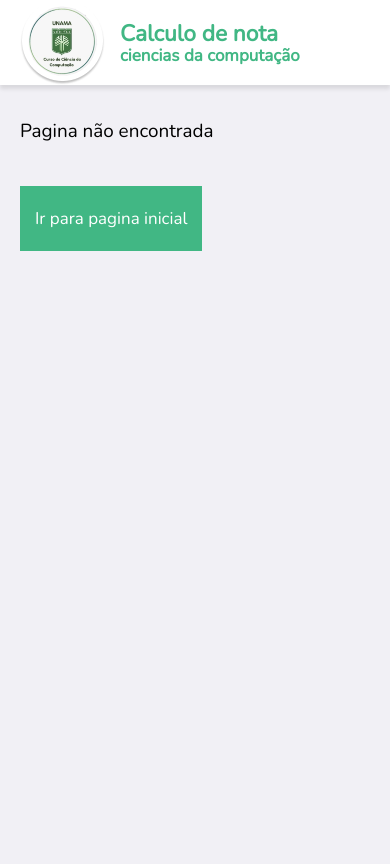
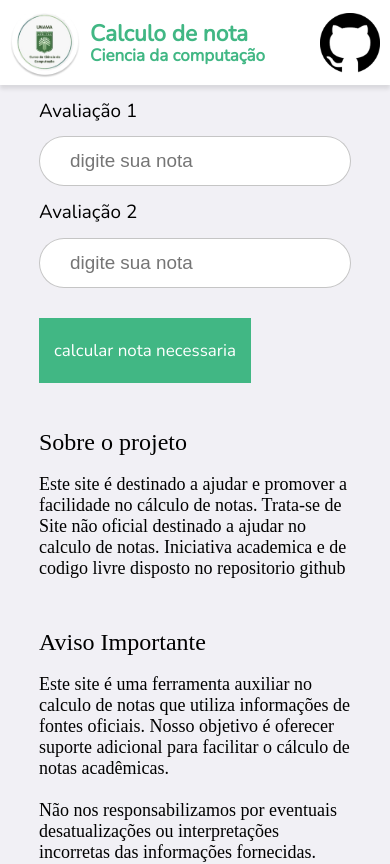
Before and after one commit to marco0antonio0/calculadora-notas-faculdade, a Next.js app: page /sobre in a window 390 px wide. Before the commit this address had no page. Shown: the top 864 px of the page. Built offline with nearby package versions, Linux system fonts and the light colour scheme.

Commit message:
carregando updates

```diff
--- a/src/components/ShowResultado/style.module.css
+++ b/src/components/ShowResultado/style.module.css
@@ -1,4 +1,5 @@
 @import url("https://fonts.googleapis.com/css2?family=Nunito&display=swap");
+
 .container_1 {
   margin-top: 50px;
   display: flex;
@@ -8,10 +9,12 @@
   min-height: 30px;
   margin: auto;
 }
+
 .tiulo h1 {
   font-weight: 400;
   font-family: "Nunito", sans-serif;
 }
+
 .showContainer {
   padding: 15px;
   height: auto;
@@ -21,9 +24,11 @@
   border-radius: 25px;
   border: solid rgba(0, 0, 0, 0.25) 0.5mm;
 }
+
 .showContainer p {
   font-size: 5mm;
 }
+
 /* ============================================ */
 .btn_click {
   cursor: pointer;
@@ -38,6 +43,7 @@
   display: flex;
   flex-direction: row;
 }
+
 .effects_h2 {
   filter: brightness(100%);
   user-select: none;
@@ -47,33 +53,43 @@
   font-weight: 400;
   color: white;
 }
+
 .btn_click:hover .effects_h2 {
   filter: brightness(0%);
 }
+
 /* ============================================ */
 @media (max-width: 760px) {
   .effects_h2 {
     font-size: 5mm;
   }
+
   .btn_click {
     height: 65px;
   }
+
   .container_1 {
     margin-top: 20px;
     width: 70%;
-    margin-left: 20px;
+    /* margin-left: 20px; */
+    margin: auto;
   }
+
   .tiulo {
     font-size: 3.5mm;
   }
 }
+
 @media (max-width: 510px) {
   .effects_h2 {
     font-size: 4.5mm;
   }
+
   .container_1 {
     width: 80%;
+    margin: auto;
   }
+
   .tiulo {
     font-size: 2.5mm;
   }
--- a/src/components/ShowResultado/widget.js
+++ b/src/components/ShowResultado/widget.js
@@ -15,7 +15,7 @@ export default function Widget_campo_texto() {
         {/* =================================================== */}
 
         <div className={styles.tiulo}>
-          {med <= 4 ? <h1>Resposta:</h1> : <h1>{med >= 7 ? 'Voce ja esta aprovado !!' : 'Avaliação Final necessaria !!'}</h1>}
+          {med <= 4 ? <h1>Resposta:</h1> : <h1>{med >= 7 ? 'Voce ja esta aprovado !!' : 'Avaliação Final necessária !!'}</h1>}
         </div>
         {med <= 4 ? <div className={styles.showContainer}>
           <p>
@@ -36,7 +36,7 @@ export default function Widget_campo_texto() {
           <div className={styles.showContainer}>
             {med < 7 ? (
               <p>
-                A av1= {av1} , av2= {av2}. <br /> Logo sera necessario obter a
+                A av1= {av1} , av2= {av2}. <br /> Logo sera necessário obter a
                 pontuação de {nf} pontos para ser
                 aprovado na avaliação final
                 <br />
--- a/src/components/appbar/style.module.css
+++ b/src/components/appbar/style.module.css
@@ -1,4 +1,5 @@
 @import url("https://fonts.googleapis.com/css2?family=Nunito&display=swap");
+
 .container_1 {
   display: flex;
   flex-direction: row;
@@ -6,6 +7,7 @@
   background-color: white;
   box-shadow: 0px 4px 4px 0px rgba(0, 0, 0, 0.1);
 }
+
 .img_logo {
   display: flex;
   flex-direction: row;
@@ -14,11 +16,40 @@
   margin: auto 50px;
   margin-right: 30px;
 }
+
 .img_logo img {
   margin: auto;
-  height: 100%;
-  width: 100%;
+  height: 90px;
+  width: 90px;
 }
+
+
+.img_logo_v2 {
+  cursor: pointer;
+  display: flex;
+  flex-direction: row;
+  width: auto;
+  height: 80%;
+  margin: auto;
+  margin-right: 50px;
+}
+
+
+
+.img_logo_v2:active {
+  transform: scale(1.05);
+}
+
+.img_logo_v2 img {
+  margin: auto;
+  height: 70px;
+  width: 70px;
+}
+
+
+
+
+
 .titulo {
   display: flex;
   flex-direction: column;
@@ -26,11 +57,13 @@
   width: auto;
   margin: auto 0;
 }
+
 .titulo h1 {
   color: rgba(65, 183, 132, 1);
   font-family: "Nunito", sans-serif;
   margin: 0;
 }
+
 .titulo h3 {
   color: rgba(65, 183, 132, 1);
   font-family: "Nunito", sans-serif;
@@ -42,36 +75,71 @@
   .container_1 {
     height: 90px;
   }
+
   .titulo h3 {
     font-size: 5mm;
   }
+
   .titulo h1 {
     font-size: 8mm;
   }
+
   .img_logo {
     height: 100%;
     margin-right: 15px;
   }
+
+  .img_logo_v2 {
+    height: 100%;
+    margin-right: 40px;
+  }
 }
+
 @media (max-width: 660px) {
   .container_1 {
     height: 85px;
   }
+
   .titulo h3 {
     font-size: 4.5mm;
   }
+
   .titulo h1 {
     font-size: 6mm;
   }
 }
+
 @media (max-width: 500px) {
+  .img_logo img {
+    height: 70px;
+    width: 70px;
+  }
+
+  .img_logo_v2 img {
+    height: 60px;
+    width: 60px;
+  }
+
   .titulo h3 {
     font-size: 4.5mm;
   }
+
   .titulo h1 {
     font-size: 6mm;
   }
+
   .img_logo {
     margin-left: 20px;
   }
+
+  .img_logo_v2 {
+    margin-right: 10px;
+  }
 }
+
+@media (max-width:450px) {
+  .img_logo {
+    margin-right: 10px;
+    margin-left: 10px;
+  }
+}
--- a/src/components/appbar/widget.js
+++ b/src/components/appbar/widget.js
@@ -1,6 +1,8 @@
 import Image from "next/image";
 import styles from "./style.module.css";
+import { Router, useRouter } from "next/router";
 export default function Widget_appBar() {
+  const r = useRouter()
   return (
     <>
       <div className={styles.container_1}>
@@ -9,7 +11,10 @@ export default function Widget_appBar() {
         </div>
         <div className={styles.titulo}>
           <h1>Calculo de nota </h1>
-          <h3>ciencias da computação</h3>
+          <h3>Ciencia da computação</h3>
+        </div>
+        <div className={styles.img_logo_v2} onClick={() => { r.push("https://github.com/marco0antonio0/calculadora-notas-faculdade") }}>
+          <img src={"/images/icon_github.png"}></img>
         </div>
       </div>
     </>
--- /dev/null
+++ b/src/components/componentAviso/style.module.css
@@ -0,0 +1,29 @@
+.container_1 {
+    display: flex;
+    flex-direction: column;
+    margin: auto;
+    margin-top: 30px;
+    max-width: 700px;
+}
+
+.container_1 h1 {
+    font-size: x-large;
+    font-weight: 500;
+}
+
+.container_1 p {
+    font-size: large;
+}
+
+@media (max-width: 760px) {
+    .container_1 {
+        max-width: 70%;
+    }
+}
+
+@media (max-width: 510px) {
+
+    .container_1 {
+        max-width: 80%;
+    }
+}
--- /dev/null
+++ b/src/components/componentAviso/widget.jsx
@@ -0,0 +1,23 @@
+import styles from "./style.module.css";
+export default function Widget_aviso() {
+    return (
+        <>
+            <div className={styles.container_1}>
+                <h1>Sobre o projeto
+                    <br />
+                    <p>
+                        Este site é destinado a ajudar e promover a facilidade no cálculo de notas. Trata-se de Site não oficial destinado a ajudar no calculo de notas. Iniciativa academica e de codigo livre disposto no repositorio github
+                    </p>
+                </h1>
+                <h1>Aviso Importante
+                    <br />
+                    <p>Este site é uma ferramenta auxiliar no calculo de notas que utiliza informações de fontes oficiais. Nosso objetivo é oferecer suporte adicional para facilitar o cálculo de notas acadêmicas. <br /> <br />
+                        Não nos responsabilizamos por eventuais desatualizações ou interpretações incorretas das informações fornecidas. <br /> <br />
+                        Nosso objetivo é fornecer uma ferramenta que ajude a calcular notas de maneira facil, mas recomendamos sempre consultar as fontes oficiais para obter as informações mais precisas e atualizadas.<br /><br /><br /><br /><br /><br />
+                    </p>
+                </h1>
+
+            </div>
+        </>
+    );
+}
--- a/src/pages/resultado/index.js
+++ b/src/pages/sobre.js
@@ -1,12 +1,13 @@
 import Head from "next/head";
 import Widget_appBar from "@/components/appbar/widget";
-import Widget_campo_texto from "@/components/ShowResultado/widget";
+import Widget_campo_texto from "@/components/inputTextNotas/widget";
+import Widget_aviso from "@/components/componentAviso/widget";
 
 export default function Home() {
   return (
     <>
       <Head>
-        <title>resultado - calculadora de notas</title>
+        <title>Inicio - calculadora de notas</title>
         <meta name="description" content="calculadora de notas" />
         <meta name="viewport" content="width=device-width, initial-scale=1" />
         <link rel="icon" href="/favicon.ico" />
@@ -15,6 +16,7 @@ export default function Home() {
         <Widget_appBar />
         <Widget_campo_texto />
         {/* <Widget_BTN /> */}
+        <Widget_aviso />
       </div>
     </>
   );
--- a/src/styles/globals.css
+++ b/src/styles/globals.css
@@ -2,10 +2,12 @@
   display: flex;
   flex-direction: column;
 }
+
 .row {
   display: flex;
   flex-direction: row;
 }
+
 html,
 body {
   background-color: rgba(241, 240, 245, 1);
```
Also changed, not shown: src/pages/resultado/index.jsx (added, +23 -0 lines), public/images/icon_github.png (added).
